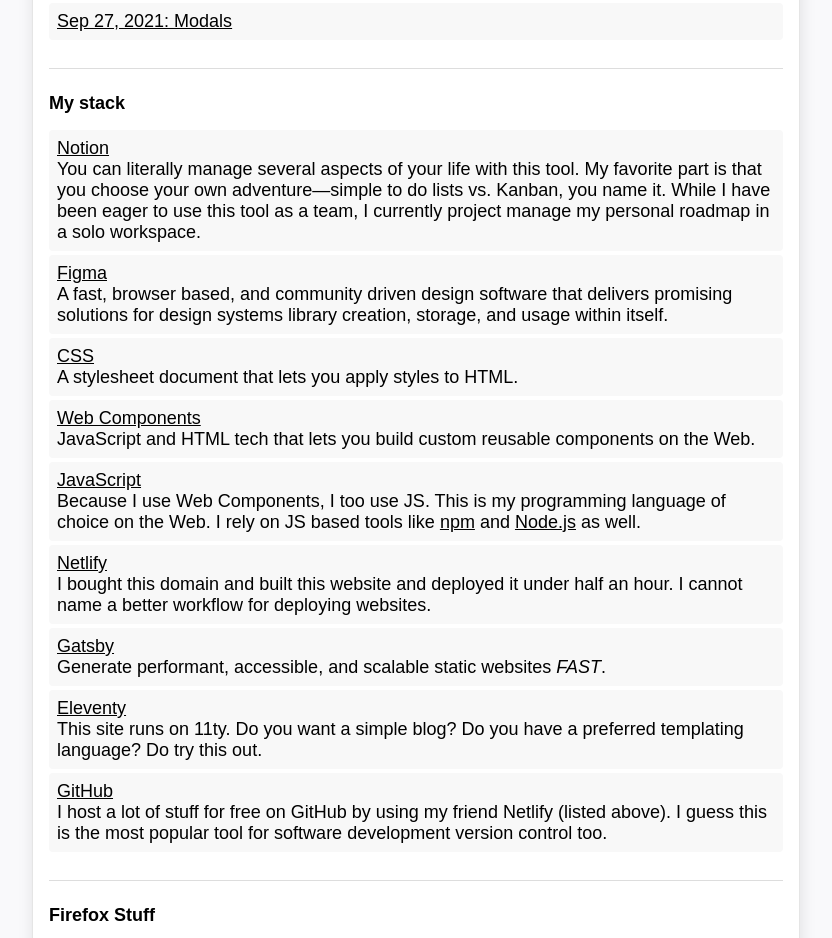
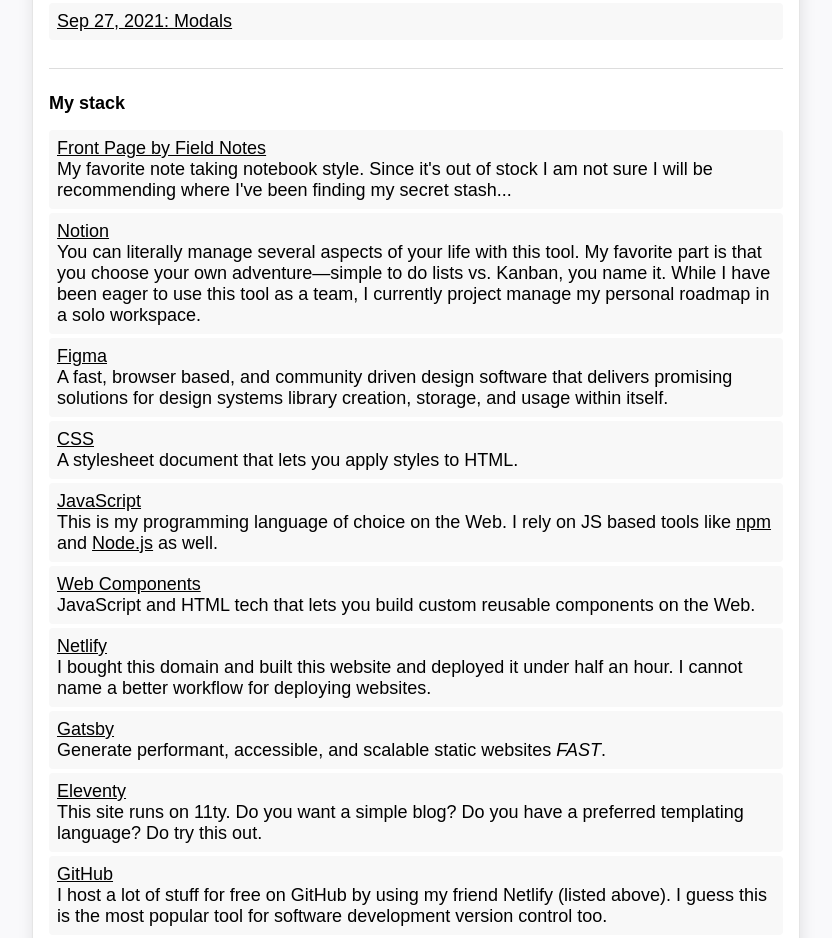
Before and after one commit to jsimplicio/design-systems-info, an Eleventy site: page index.html in a window 1280 px wide. Shown: the part 812-1750 px from the top of the page, without its empty margins (224-1056 px from the left). Built offline with nearby package versions, Linux system fonts and the light colour scheme; Eleventy itself is replaced by a stand-in of ours; files that its build step writes are made by us from their sources.

Commit message:
Front Page

```diff
--- a/index.html
+++ b/index.html
@@ -62,6 +62,11 @@
     <h2>My stack</h2>
     <ul>
       <li>
+        <a class="tool" href="https://fieldnotesbrand.com/products/frontpage" title="Front Page">Front Page by Field Notes</a>
+        <p>My favorite note taking notebook style. Since it's out of stock I am not sure I will be recommending where I've been finding my secret stash...</p>
+       </li>
+
+      <li>
         <a class="tool" href="https://www.notion.so/" title="Notion">Notion</a>
         <p>You can literally manage several aspects of your life with this tool. My favorite part is that you choose your own adventure—simple to do lists vs. Kanban, you name it. While I have been eager to use this tool as a team, I currently project manage my personal roadmap in a solo workspace.</p>
        </li>
@@ -77,13 +82,13 @@
        </li>
 
        <li>
-        <a class="tool" href="https://developer.mozilla.org/en-US/docs/Web/Web_Components" title="Web Components">Web Components</a>
-        <p>JavaScript and HTML tech that lets you build custom reusable components on the Web.</p>
+        <a class="tool" href="https://developer.mozilla.org/en-US/docs/Web/Web_Components" title="Web Components">JavaScript</a>
+        <p>This is my programming language of choice on the Web. I rely on JS based tools like <a href="https://www.npmjs.com/" title="npm">npm</a> and <a href="https://nodejs.org/en/" title="Node.js">Node.js</a> as well.</p>
        </li>
 
        <li>
-        <a class="tool" href="https://developer.mozilla.org/en-US/docs/Web/Web_Components" title="Web Components">JavaScript</a>
-        <p>Because I use Web Components, I too use JS. This is my programming language of choice on the Web. I rely on JS based tools like <a href="https://www.npmjs.com/" title="npm">npm</a> and <a href="https://nodejs.org/en/" title="Node.js">Node.js</a> as well.</p>
+        <a class="tool" href="https://developer.mozilla.org/en-US/docs/Web/Web_Components" title="Web Components">Web Components</a>
+        <p>JavaScript and HTML tech that lets you build custom reusable components on the Web.</p>
        </li>
 
        <li>
```
